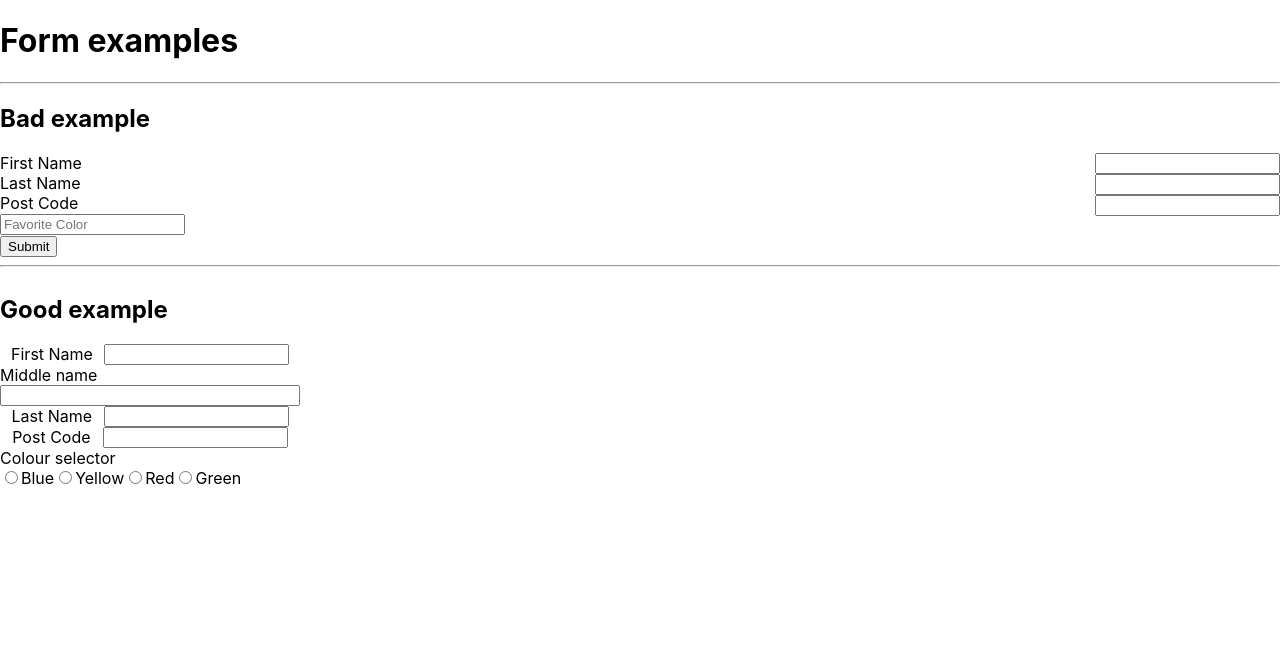
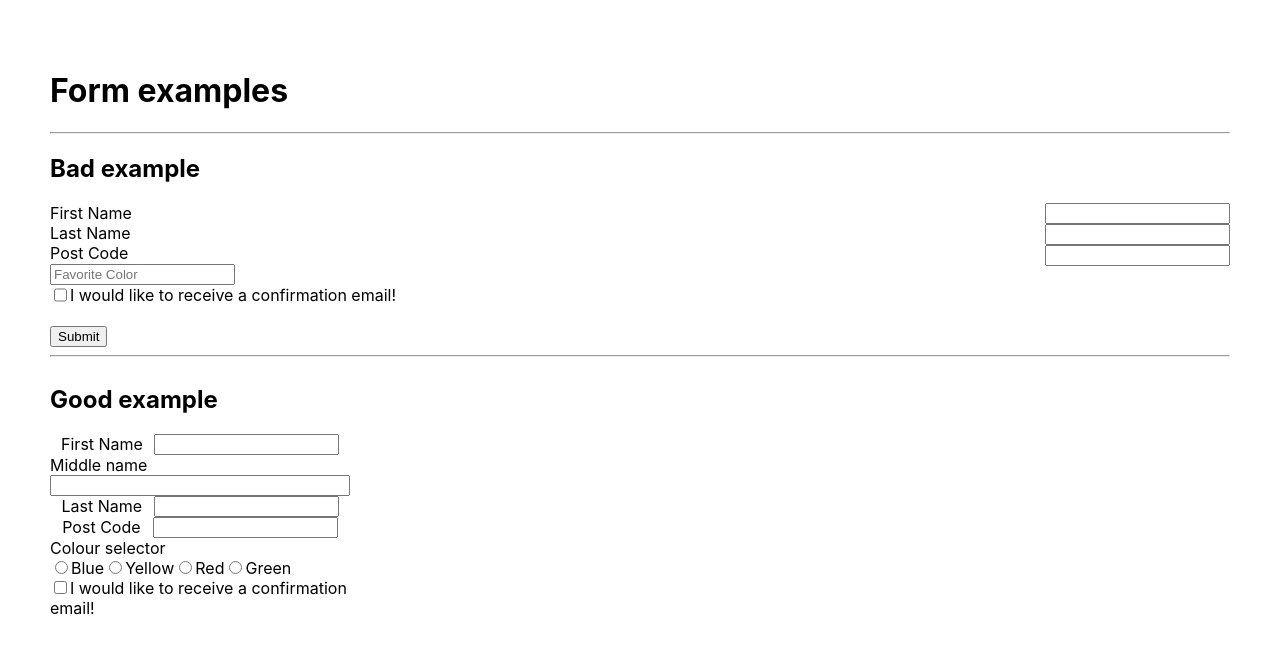
Before and after one commit to fstorm/websitefromhell, a React app: page / in a window 1280 px wide. Shown: the top 652 px of the page. Built offline with nearby package versions, Linux system fonts and the light colour scheme.

Commit message:
added checkbox

```diff
--- a/src/App.js
+++ b/src/App.js
@@ -40,6 +40,10 @@ class App extends Component {
                 <input id="radio--green" type='radio' value='green' name='color-radio'/>
                 <label for='radio--green'>Green</label>
               </div>
+            <div className='checkbox-wrapper'>
+              <input id='checkbox-input' name='checkbox-send-confirmation' type='checkbox'/>
+              <label for='checkbox-input'>I would like to receive a confirmation email!</label>
+            </div>
           </div>
         </div>
       </div>
--- a/src/App.scss
+++ b/src/App.scss
@@ -1,4 +1,5 @@
 .App {
+  padding: 50px;
   p {
     padding: 0;
     margin: 0;
@@ -10,5 +11,9 @@
         outline: none;
       }
     }
+
+    .checkbox-container {
+      display: flex;
+    }
   }
 }
--- a/src/FormBad.js
+++ b/src/FormBad.js
@@ -23,6 +23,10 @@ const badForm = () => {
         </div>
       </div>
       <input className="" placeholder="Favorite Color"/>
+      <div className='checkbox-container'>
+        <input type='checkbox'/>
+        <p>I would like to receive a confirmation email!</p>
+      </div>
       <br/>
       <button onClick={(() => {
         alert('Submitting...');
```
